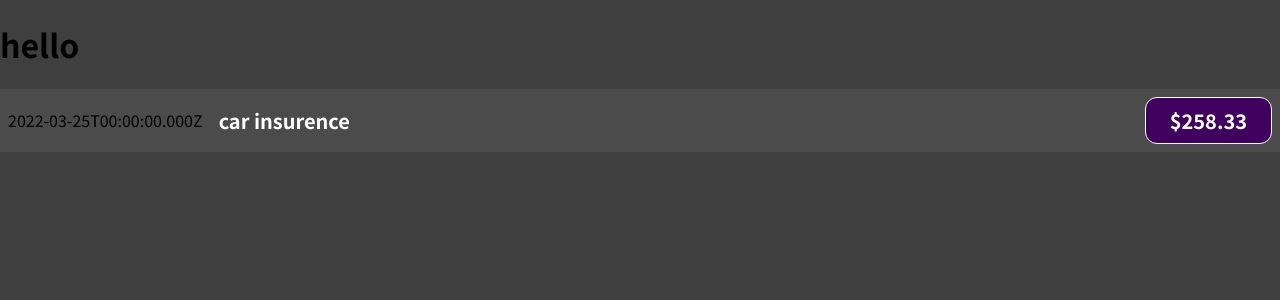
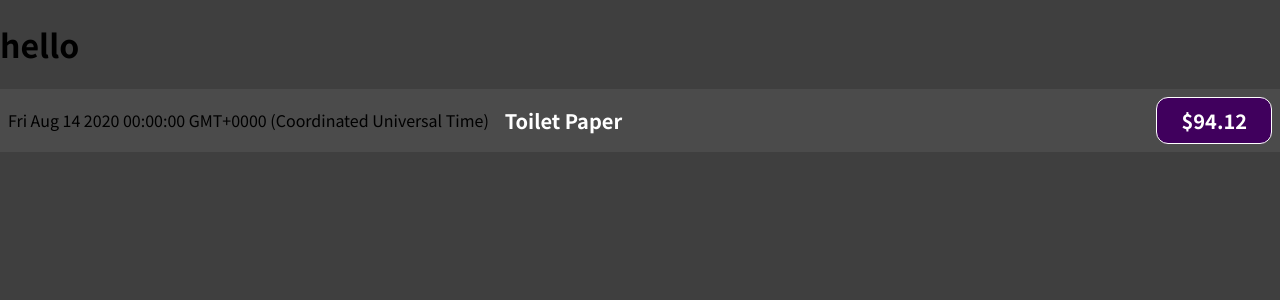
Before and after one commit to Kirushanthi26/expenses-tracker., a React (Create React App) app: page / in a window 1280 px wide. Shown: the top 300 px of the page. Built offline with nearby package versions, Linux system fonts and the light colour scheme.

Commit message:
add props to expenseItem

```diff
--- a/src/App.js
+++ b/src/App.js
@@ -2,10 +2,36 @@ import React from "react";
 import ExpenseItem from "./components/ExpenseItem";
 
 const App = () => {
+  const expenses = [
+    {
+      id: "e1",
+      title: "Toilet Paper",
+      amount: 94.12,
+      date: new Date(2020, 7, 14),
+    },
+    { id: "e2", title: "New TV", amount: 799.49, date: new Date(2021, 2, 12) },
+    {
+      id: "e3",
+      title: "Car Insurance",
+      amount: 294.67,
+      date: new Date(2021, 2, 28),
+    },
+    {
+      id: "e4",
+      title: "New Desk (Wooden)",
+      amount: 450,
+      date: new Date(2021, 5, 12),
+    },
+  ];
+
   return (
     <div>
       <h1>hello</h1>
-      <ExpenseItem />
+      <ExpenseItem
+        titleProps={expenses[0].title}
+        amountProps={expenses[0].amount}
+        dateProps={expenses[0].date}
+      />
     </div>
   );
 };
--- a/src/components/ExpenseItem.js
+++ b/src/components/ExpenseItem.js
@@ -1,21 +1,17 @@
-import React from 'react'
-import "./ExpenseItem.css"
+import React from "react";
+import "./ExpenseItem.css";
 
-const ExpenseItem = () => {
-
-  const expenseDate = new Date(2022, 2, 25)
-  const expenseTitle = 'car insurence';
-  const expenseAmount = 258.33;
+const ExpenseItem = (props) => {
 
   return (
-    <div className='expense-item'>
-      <div>{expenseDate.toISOString()}</div>
-      <div className='expense-item__description'>
-        <h2>{expenseTitle}</h2>
-        <div className='expense-item__price'>${expenseAmount}</div>
+    <div className="expense-item">
+      <div>{props.dateProps.toString()}</div>
+      <div className="expense-item__description">
+        <h2>{props.titleProps}</h2>
+        <div className="expense-item__price">${props.amountProps}</div>
       </div>
     </div>
-  )
-}
+  );
+};
 
-export default ExpenseItem
+export default ExpenseItem;
```
